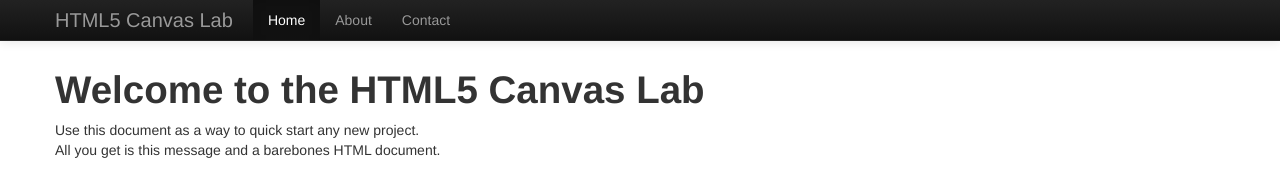
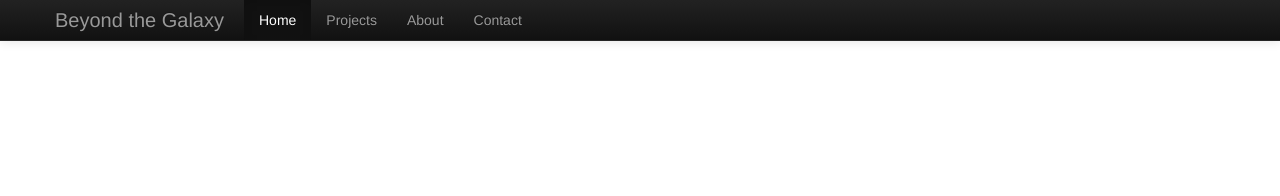
Before and after one commit to congyun/congyun.github.com, a plain HTML site: page index.html in a window 1280 px wide. Drawn offline with nearby package versions, Linux system fonts and the light colour scheme.

Commit message:
Change the title

```diff
--- a/index.html
+++ b/index.html
@@ -3,7 +3,7 @@
 <html lang="en" xmlns="http://www.w3.org/1999/xhtml">
 <head>
     <meta charset="utf-8" />
-    <title>HTML5 Canvas Lab</title>
+    <title>Beyond the Galaxy</title>
     <!-- Bootstrap -->
     <link href="css/bootstrap.min.css" rel="stylesheet" media="screen"/>
      <style>
@@ -27,10 +27,11 @@
             <span class="icon-bar"></span>
             <span class="icon-bar"></span>
           </a>
-          <a class="brand" href="#">HTML5 Canvas Lab</a>
+          <a class="brand" href="#">Beyond the Galaxy</a>
           <div class="nav-collapse collapse">
             <ul class="nav">
               <li class="active"><a href="#">Home</a></li>
+              <li><a href="#contact">Projects</a></li>
               <li><a href="#about">About</a></li>
               <li><a href="#contact">Contact</a></li>
             </ul>
@@ -40,10 +41,6 @@
     </div>
 
     <div class="container">
-
-      <h1>Welcome to the HTML5 Canvas Lab</h1>
-      <p>Use this document as a way to quick start any new project.<br/> All you get is this message and a barebones HTML document.</p>
-
     </div> <!-- /container -->
 
     <script src="http://code.jquery.com/jquery-latest.js"></script>
```
